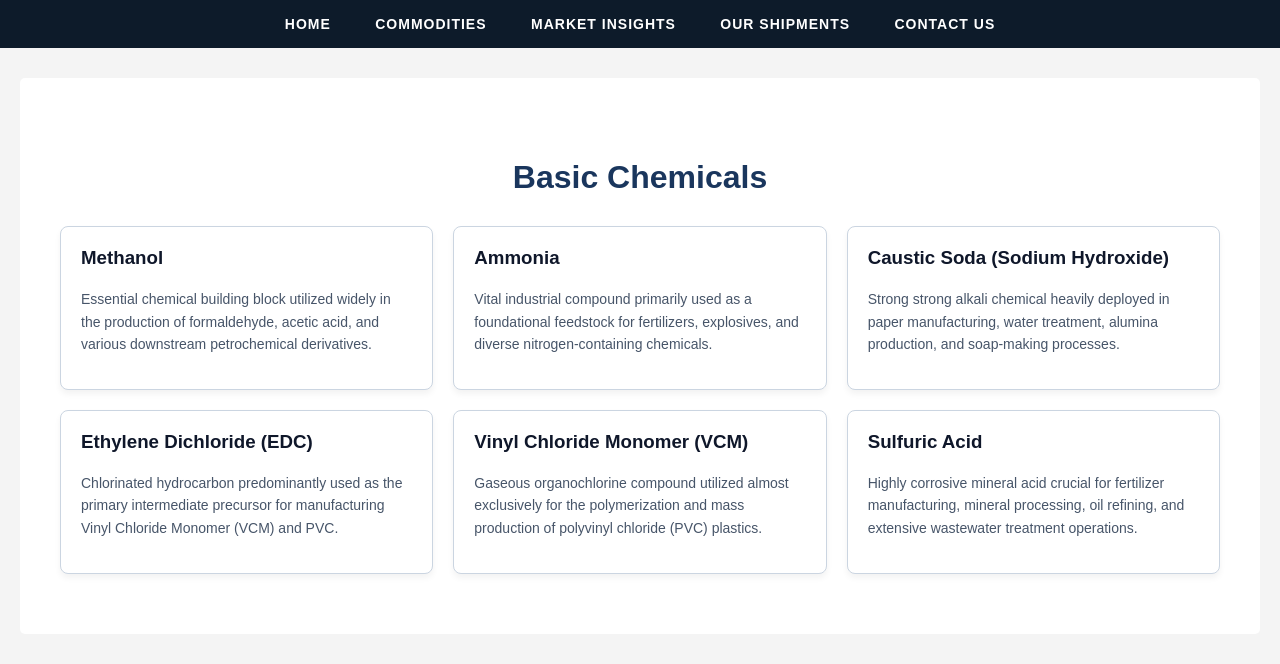
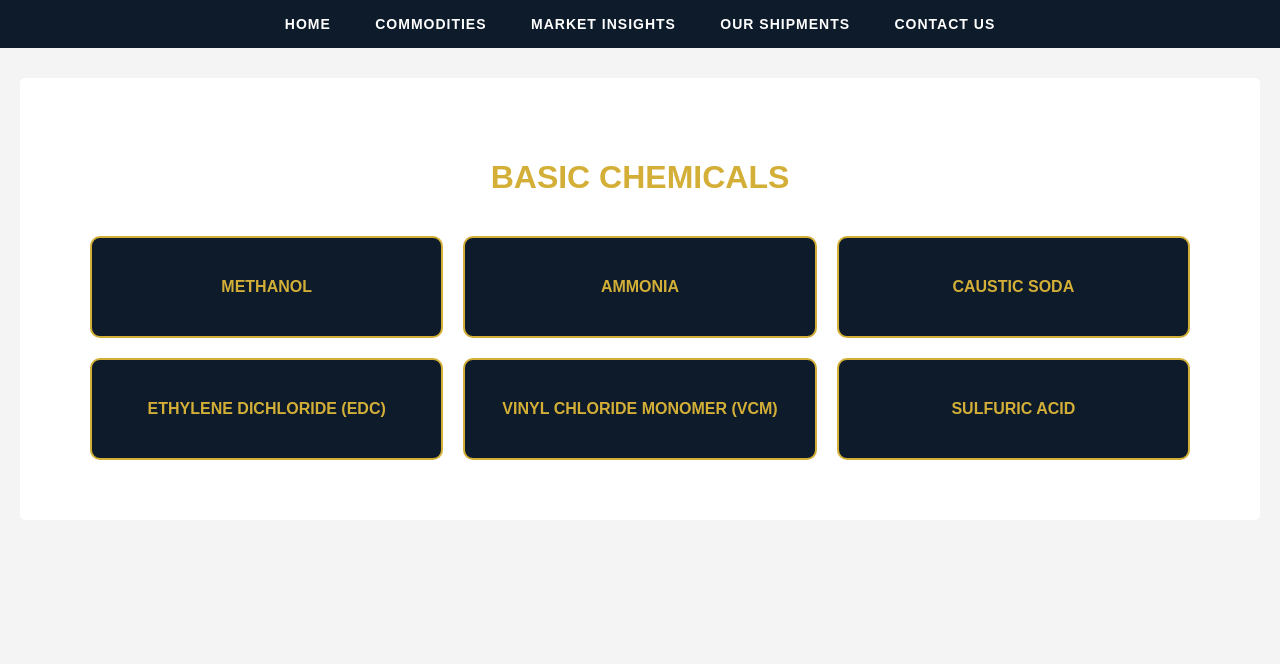
Before and after one commit to satco-petrochemical/satco-petrochemical.github.io, a Jekyll site: the page built from basic-chemicals.html, in a window 1280 px wide. Shown: the part 350-1014 px from the top of the page. Built offline with Jekyll 4.4.1, drawn with Linux system fonts in a browser that asks for light colours; after the commit the page ends 900 px from its top, so only the background shows below that.

Commit message:
Update basic-chemicals.html

```diff
--- a/basic-chemicals.html
+++ b/basic-chemicals.html
@@ -3,44 +3,20 @@ layout: default
 title: Basic Chemicals | SATCO Petrochemical
 ---
 
-<div style="padding: 40px 20px; max-width: 1200px; margin: 0 auto; direction: ltr; text-align: left;">
-    <h1 style="color: #1a365d; margin-bottom: 30px; text-align: center; font-family: Arial, sans-serif;">Basic Chemicals</h1>
+<div style="display: grid; grid-template-columns: repeat(auto-fit, minmax(280px, 1fr)); gap: 20px; padding: 40px; max-width: 1100px; margin: 0 auto;">
 
-    <div style="display: grid; grid-template-columns: repeat(3, 1fr); gap: 20px;">
-        <!-- Product 1 -->
-        <div style="border: 1px solid #cbd5e1; border-radius: 8px; padding: 20px; background: #ffffff; box-shadow: 0 4px 6px rgba(0,0,0,0.05);">
-            <h3 style="color: #0f172a; margin-top: 0;">Methanol</h3>
-            <p style="color: #475569; font-size: 14px; line-height: 1.6;">Essential chemical building block utilized widely in the production of formaldehyde, acetic acid, and various downstream petrochemical derivatives.</p>
-        </div>
+  <h1 style="grid-column: 1 / -1; color: #d4af37; text-align: center; text-transform: uppercase; margin-bottom: 20px;">Basic Chemicals</h1>
 
-        <!-- Product 2 -->
-        <div style="border: 1px solid #cbd5e1; border-radius: 8px; padding: 20px; background: #ffffff; box-shadow: 0 4px 6px rgba(0,0,0,0.05);">
-            <h3 style="color: #0f172a; margin-top: 0;">Ammonia</h3>
-            <p style="color: #475569; font-size: 14px; line-height: 1.6;">Vital industrial compound primarily used as a foundational feedstock for fertilizers, explosives, and diverse nitrogen-containing chemicals.</p>
-        </div>
+  <a href="/products/methanol/" style="background: #0d1b2a; border: 2px solid #d4af37; padding: 40px 20px; text-align: center; color: #d4af37; text-decoration: none; border-radius: 10px; font-weight: bold; display: flex; align-items: center; justify-content: center;">METHANOL</a>
 
-        <!-- Product 3 -->
-        <div style="border: 1px solid #cbd5e1; border-radius: 8px; padding: 20px; background: #ffffff; box-shadow: 0 4px 6px rgba(0,0,0,0.05);">
-            <h3 style="color: #0f172a; margin-top: 0;">Caustic Soda (Sodium Hydroxide)</h3>
-            <p style="color: #475569; font-size: 14px; line-height: 1.6;">Strong strong alkali chemical heavily deployed in paper manufacturing, water treatment, alumina production, and soap-making processes.</p>
-        </div>
+  <a href="/products/ammonia/" style="background: #0d1b2a; border: 2px solid #d4af37; padding: 40px 20px; text-align: center; color: #d4af37; text-decoration: none; border-radius: 10px; font-weight: bold; display: flex; align-items: center; justify-content: center;">AMMONIA</a>
 
-        <!-- Product 4 -->
-        <div style="border: 1px solid #cbd5e1; border-radius: 8px; padding: 20px; background: #ffffff; box-shadow: 0 4px 6px rgba(0,0,0,0.05);">
-            <h3 style="color: #0f172a; margin-top: 0;">Ethylene Dichloride (EDC)</h3>
-            <p style="color: #475569; font-size: 14px; line-height: 1.6;">Chlorinated hydrocarbon predominantly used as the primary intermediate precursor for manufacturing Vinyl Chloride Monomer (VCM) and PVC.</p>
-        </div>
+  <a href="/products/caustic-soda/" style="background: #0d1b2a; border: 2px solid #d4af37; padding: 40px 20px; text-align: center; color: #d4af37; text-decoration: none; border-radius: 10px; font-weight: bold; display: flex; align-items: center; justify-content: center;">CAUSTIC SODA</a>
 
-        <!-- Product 5 -->
-        <div style="border: 1px solid #cbd5e1; border-radius: 8px; padding: 20px; background: #ffffff; box-shadow: 0 4px 6px rgba(0,0,0,0.05);">
-            <h3 style="color: #0f172a; margin-top: 0;">Vinyl Chloride Monomer (VCM)</h3>
-            <p style="color: #475569; font-size: 14px; line-height: 1.6;">Gaseous organochlorine compound utilized almost exclusively for the polymerization and mass production of polyvinyl chloride (PVC) plastics.</p>
-        </div>
+  <a href="/products/ethylene-dichloride/" style="background: #0d1b2a; border: 2px solid #d4af37; padding: 40px 20px; text-align: center; color: #d4af37; text-decoration: none; border-radius: 10px; font-weight: bold; display: flex; align-items: center; justify-content: center;">ETHYLENE DICHLORIDE (EDC)</a>
 
-        <!-- Product 6 -->
-        <div style="border: 1px solid #cbd5e1; border-radius: 8px; padding: 20px; background: #ffffff; box-shadow: 0 4px 6px rgba(0,0,0,0.05);">
-            <h3 style="color: #0f172a; margin-top: 0;">Sulfuric Acid</h3>
-            <p style="color: #475569; font-size: 14px; line-height: 1.6;">Highly corrosive mineral acid crucial for fertilizer manufacturing, mineral processing, oil refining, and extensive wastewater treatment operations.</p>
-        </div>
-    </div>
+  <a href="/products/vinyl-chloride-monomer/" style="background: #0d1b2a; border: 2px solid #d4af37; padding: 40px 20px; text-align: center; color: #d4af37; text-decoration: none; border-radius: 10px; font-weight: bold; display: flex; align-items: center; justify-content: center;">VINYL CHLORIDE MONOMER (VCM)</a>
+
+  <a href="/products/sulfuric-acid/" style="background: #0d1b2a; border: 2px solid #d4af37; padding: 40px 20px; text-align: center; color: #d4af37; text-decoration: none; border-radius: 10px; font-weight: bold; display: flex; align-items: center; justify-content: center;">SULFURIC ACID</a>
+
 </div>
```
